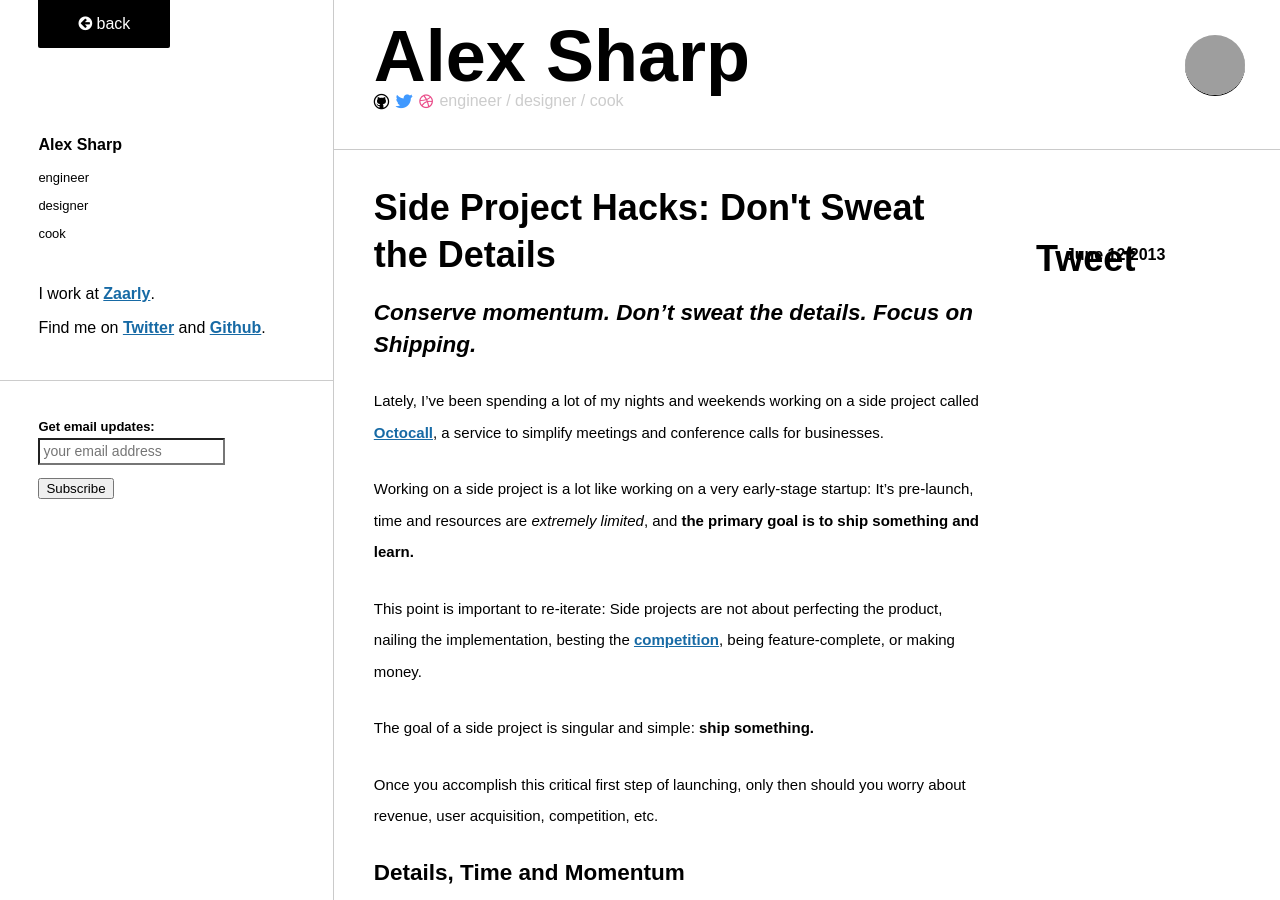
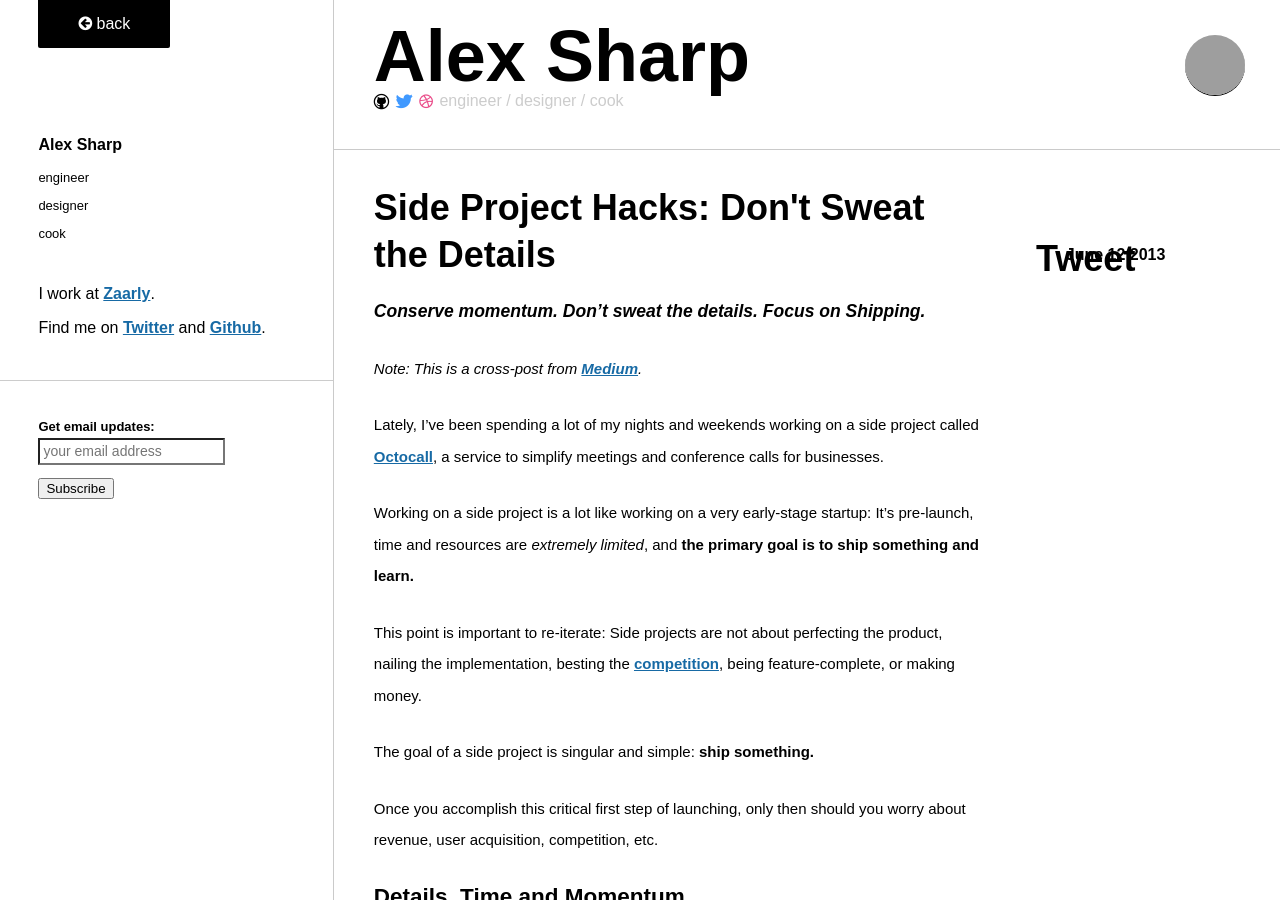
Before and after one commit to ajsharp/ajsharp.github.io, a Jekyll site: the page built from _posts/2013-06-12-side-project-hacks-dont-sweat-the-details.md, in a window 1280 px wide and 900 px high. Built offline with Jekyll 4.4.1, drawn with Linux system fonts in a browser that asks for light colours; nearby versions of some CDN libraries; Markdown is read by kramdown in place of the engine named in the settings; comment, search, counter and statistics services are not loaded; grey boxes are pictures that could not be loaded.

Commit message:
add note about cross-post

```diff
--- a/_posts/2013-06-12-side-project-hacks-dont-sweat-the-details.md
+++ b/_posts/2013-06-12-side-project-hacks-dont-sweat-the-details.md
@@ -3,7 +3,9 @@
 title: "Side Project Hacks: Don't Sweat the Details"
 ---
 
-## *Conserve momentum. Don't sweat the details. Focus on Shipping.*
+### *Conserve momentum. Don't sweat the details. Focus on Shipping.*
+
+*Note: This is a cross-post from [Medium](https://medium.com/what-i-learned-today/c1b68e3af73a).*
 
 Lately, I’ve been spending a lot of my nights and weekends working on a side project called [Octocall](https://octocall.com), a service to simplify meetings and conference calls for businesses.
 
```
